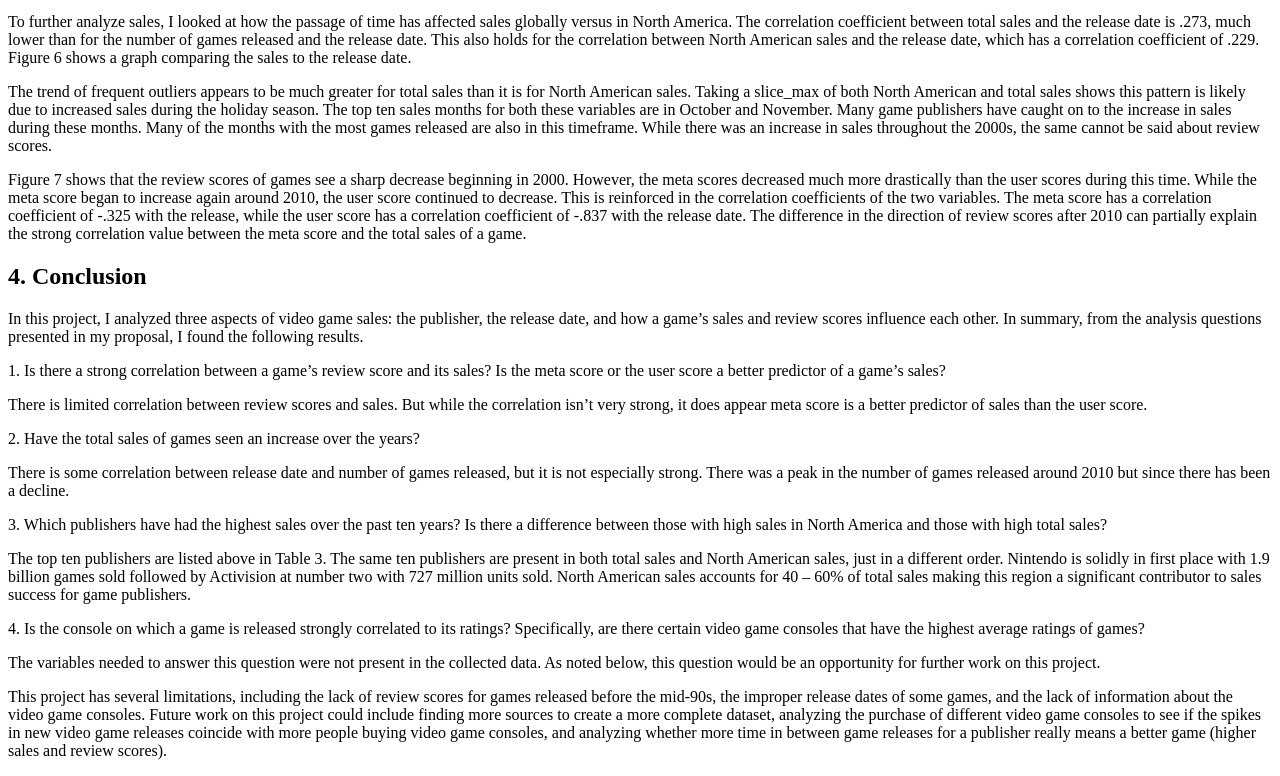
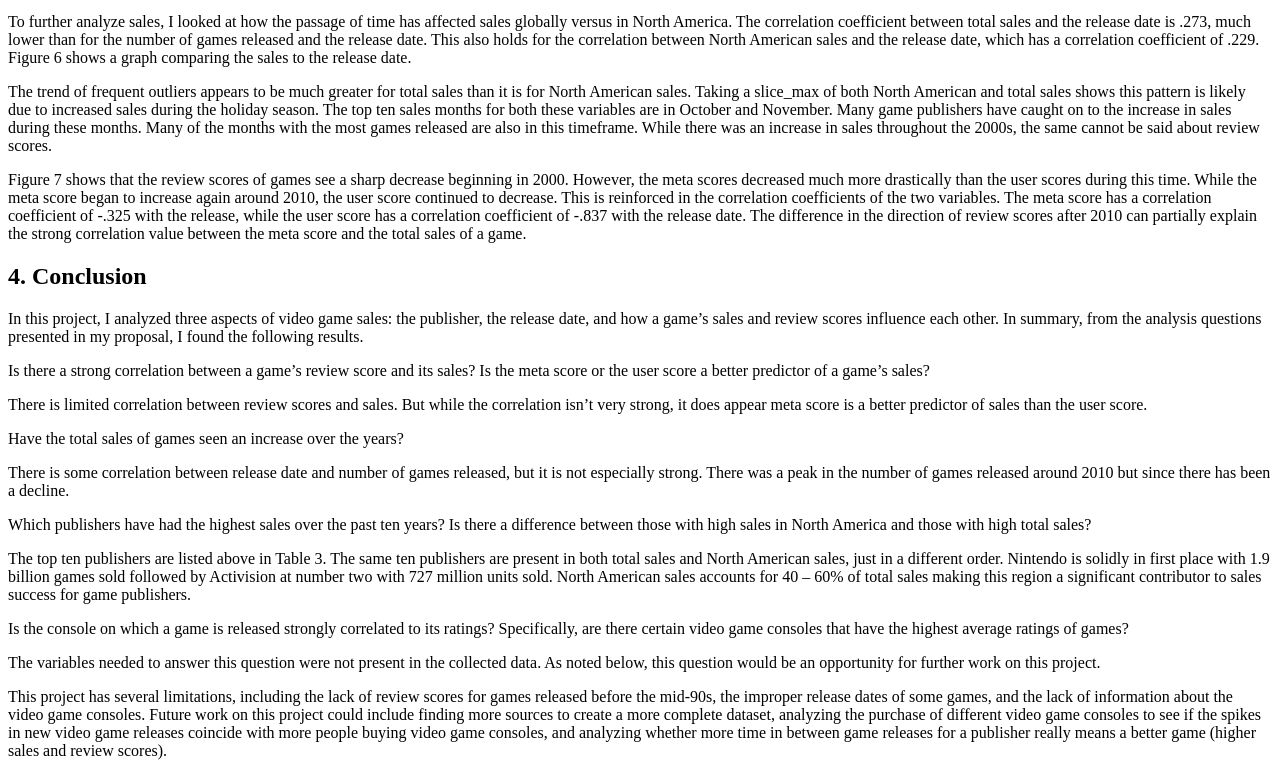
Before and after one commit to jkalyviaris0506/3300-moduel7, a plain HTML site: page index.html in a window 1280 px wide. Shown: the part 2209-2985 px from the top of the page. Drawn offline with Linux system fonts and the light colour scheme.

Commit message:
fix errors

```diff
--- a/index.html
+++ b/index.html
@@ -311,7 +311,7 @@
         </p>
 
         <p>
-          1. Is there a strong correlation between a game’s review score and its
+          Is there a strong correlation between a game’s review score and its
           sales? Is the meta score or the user score a better predictor of a
           game’s sales?
         </p>
@@ -320,7 +320,7 @@
           while the correlation isn’t very strong, it does appear meta score is
           a better predictor of sales than the user score.
         </p>
-        <p>2. Have the total sales of games seen an increase over the years?</p>
+        <p>Have the total sales of games seen an increase over the years?</p>
         <p>
           There is some correlation between release date and number of games
           released, but it is not especially strong. There was a peak in the
@@ -328,9 +328,9 @@
           decline.
         </p>
         <p>
-          3. Which publishers have had the highest sales over the past ten
-          years? Is there a difference between those with high sales in North
-          America and those with high total sales?
+          Which publishers have had the highest sales over the past ten years?
+          Is there a difference between those with high sales in North America
+          and those with high total sales?
         </p>
         <p>
           The top ten publishers are listed above in Table 3. The same ten
@@ -342,9 +342,9 @@
           success for game publishers.
         </p>
         <p>
-          4. Is the console on which a game is released strongly correlated to
-          its ratings? Specifically, are there certain video game consoles that
-          have the highest average ratings of games?
+          Is the console on which a game is released strongly correlated to its
+          ratings? Specifically, are there certain video game consoles that have
+          the highest average ratings of games?
         </p>
         <p>
           The variables needed to answer this question were not present in the
```
